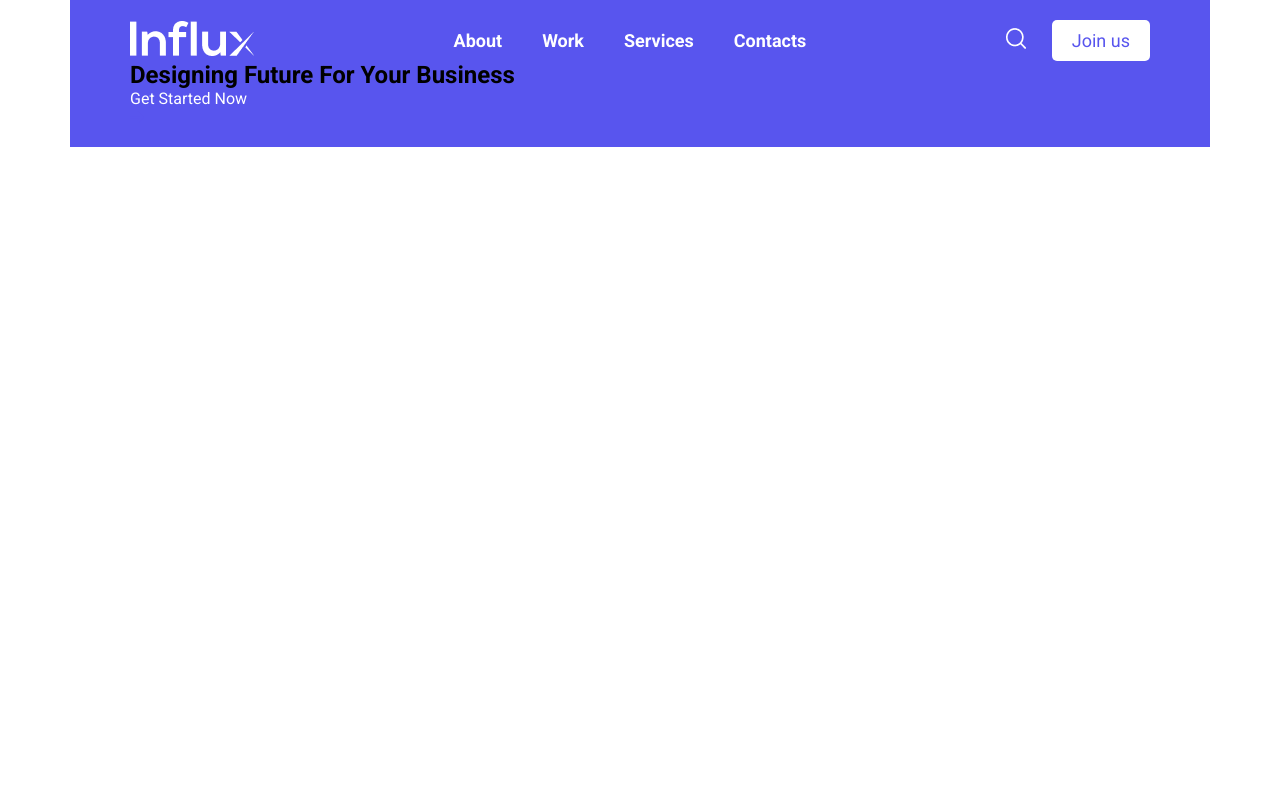
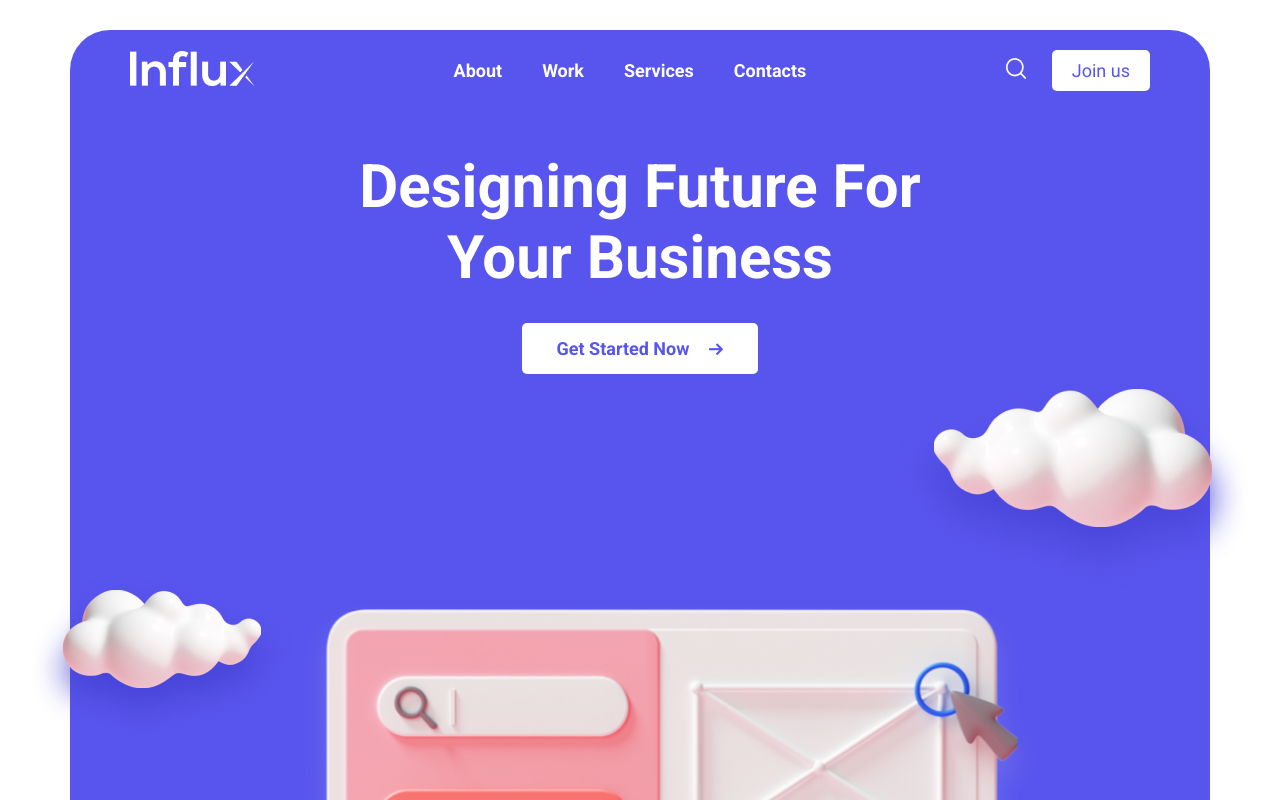
Before and after one commit to imronshoimov/Imtixon-1, a plain HTML site: page index.html in a window 1280 px wide. Shown: the top 800 px of the page. Drawn offline with Linux system fonts and the light colour scheme.

Commit message:
Create section

```diff
--- a/css/style.css
+++ b/css/style.css
@@ -30,6 +30,8 @@ body {
 .nav-bar .container {
     background-color: var(--bg-color);
     padding: 20px 60px;
+    border-radius: 40px;
+    margin-top: 30px;
 }
 
 .nav-sesction {
@@ -80,6 +82,55 @@ body {
     background-color: var(--hover);
 }
 
+.nav-bar__content {
+    display: flex;
+    flex-direction: column;
+    align-items: center;
+    margin-top: 60px;
+}
+
 .nav-bar__title {
+    font-size: 60px;
+    width: 60%;
+    text-align: center;
+    color: white;
+}
 
+.nav-bar__link {
+    display: flex;
+    align-items: center;
+    background-color: white;
+    padding: 15px 35px;
+    margin-top: 30px;
+    border-radius: 5px;
 }
+
+.nav-bar__link:hover {
+    background-color: var(--hover);
+}
+
+.nav-bar__link__slog {
+    color: var(--bg-color);
+    margin-right: 20px;
+    font-size: 18px;
+    font-weight: 550;
+}
+
+.nav-bar__image {
+    position: relative;
+}
+
+.cloud1 {
+    position: absolute;
+    left: -10%;
+    bottom: 50%;
+}
+
+.cloud2 {
+    position: absolute;
+    right: -10%;
+}
+
+ .pc-image {
+    transform: translate(10%, 30%);
+}
--- a/index.html
+++ b/index.html
@@ -50,7 +50,9 @@
                 </a>
             </div>
             <div class="nav-bar__image">
-
+                <img class="cloud1" src="./img/cloud1.png" alt="cloud image">
+                <img class="cloud2" src="./img/cloud2.png" alt="">
+                <img src="./img/pc.png" alt="" class="pc-image">
             </div>
         </div>
     </section>
```
Also changed, not shown: img/cloud1.png (added), img/cloud2.png (added), img/pc.png (added).
